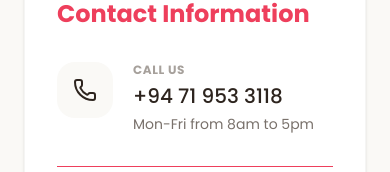
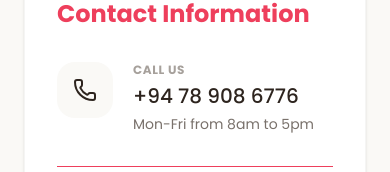
Before and after one commit to PasanSasmika/beauty-online-frontend, a Next.js app: page /contact in a window 390 px wide. Shown: the part 512-684 px from the top of the page. Built offline with nearby package versions, Linux system fonts and the light colour scheme.

Commit message:
mobile number

```diff
--- a/src/app/contact/page.tsx
+++ b/src/app/contact/page.tsx
@@ -71,7 +71,7 @@ export default function ContactPage() {
               <ContactItem
                 icon={<Phone size={24} />}
                 label="Call Us"
-                value="+94 71 953 3118"
+                value="+94 78 908 6776"
                 sub="Mon-Fri from 8am to 5pm"
               />
               <div className="w-full h-px bg-[#ee3f5c]" />
--- a/src/components/layout/Footer.tsx
+++ b/src/components/layout/Footer.tsx
@@ -70,7 +70,7 @@ export default function Footer() {
                 </div>
                 <div className="text-stone-600 space-y-1">
                     <p className="flex items-center justify-center gap-2 text-[#000000] font-medium">
-                       +94 71 953 3118
+                       +94 78 908 6776
                     </p>
                 </div>
             </div>
```
